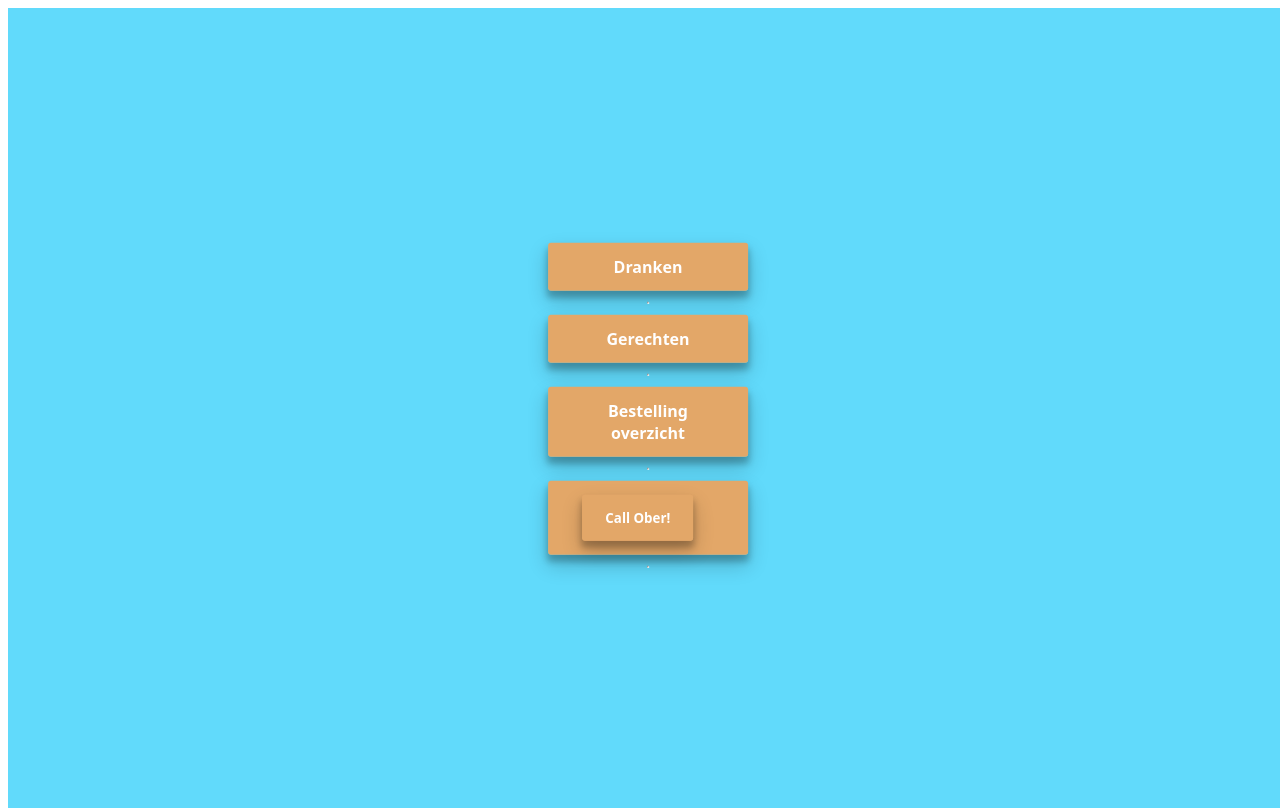
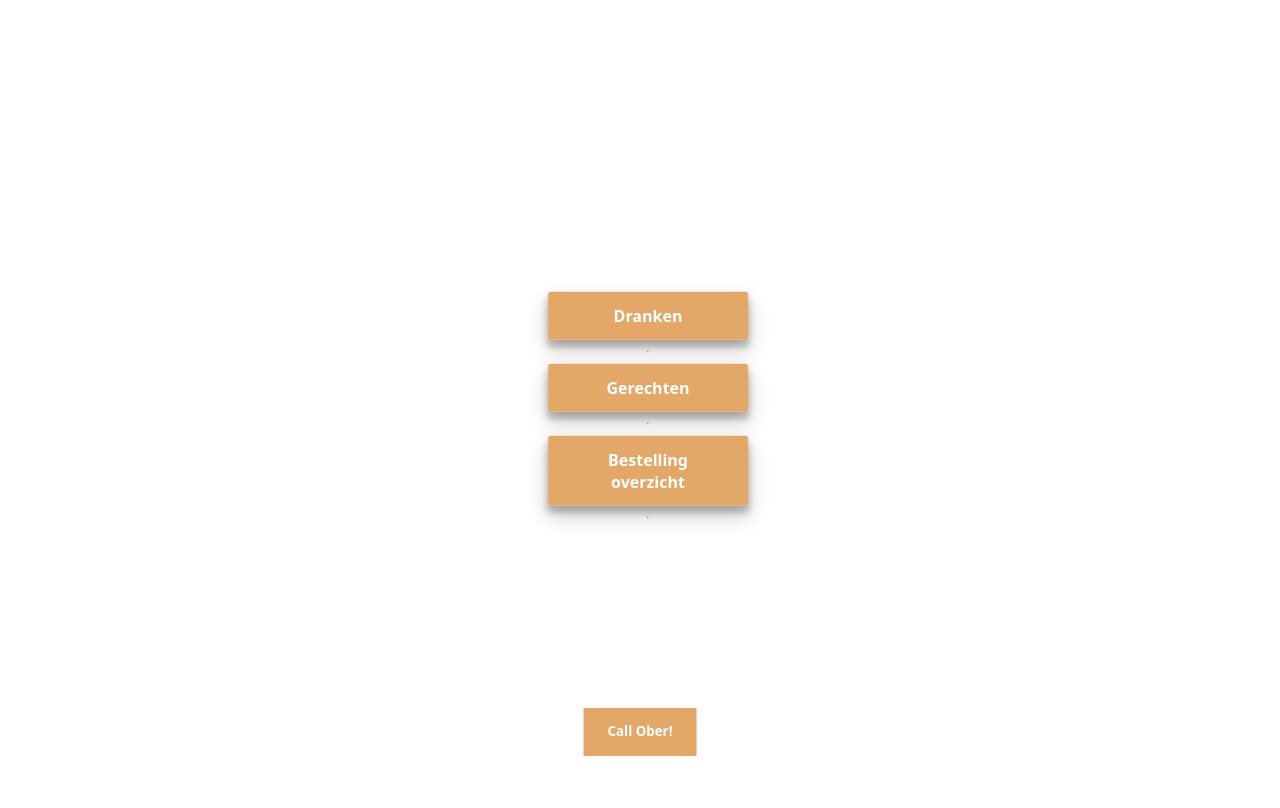
Before and after one commit to Luca1g40/Happlication, a React (Create React App) app in the folder src/frontend/frontendhapp/src/: page /Home in a window 1280 px wide. Built offline with nearby package versions, Linux system fonts and the light colour scheme; the HTML template or start-up script is replaced by a standard one.

Commit message:
gast pagina styling afgemaakt. popup verplaatst van rechts naar midden boven.

```diff
--- a/src/frontend/frontendhapp/src/components/administration/Notifications.js
+++ b/src/frontend/frontendhapp/src/components/administration/Notifications.js
@@ -11,8 +11,19 @@ function Notifications(){
 
     return (
         <>
-            <button  onClick={() => { KlantHeeftHulpNodig(tableid); notify();}} className="button call-ober-knop">Call Ober!</button>
-            <ToastContainer />
+            <button  onClick={() => { KlantHeeftHulpNodig(tableid); notify();}} className="button-ober">Call Ober!</button>
+            <ToastContainer
+                position="top-center"
+                autoClose={5000}
+                hideProgressBar={false}
+                newestOnTop={false}
+                closeOnClick
+                rtl={false}
+                pauseOnFocusLoss
+                draggable
+                pauseOnHover
+                theme="light"
+            />
         </>
     );
 }
--- a/src/frontend/frontendhapp/src/pages/Home.jsx
+++ b/src/frontend/frontendhapp/src/pages/Home.jsx
@@ -11,14 +11,14 @@ export default function Home() {
             <hr></hr>
             <Link className="button navigation-buttons-menu space-around" to="menu/foods">Gerechten</Link>
             <hr></hr>
-            <Link className="button navigation-buttons-menu space-around" to="allorders/208">Bestelling
+            <Link className="button navigation-buttons-menu space-around" to="allorders">Bestelling
                 overzicht</Link>
             <hr></hr>
-            <div className="button navigation-buttons-menu space-around">
-                <Notifications/>
-            </div>
-            <hr></hr>
+        </div>
 
-        </div>
+
+            <Notifications/>
+
+
     </div>
 }
--- a/src/frontend/frontendhapp/src/styles/Home.css
+++ b/src/frontend/frontendhapp/src/styles/Home.css
@@ -41,10 +41,23 @@
     width: 100%;
     height: 100%;
     position: absolute;
-    background-color: #61dafb;
-
 }
 
-.call-ober-knop{
 
+.button-ober {
+    background-color: #e3a768;
+    border: 1px solid transparent;
+    color: #fff;
+    cursor: pointer;
+    display: inline-flex;
+    font-family: system-ui, -apple-system, system-ui, "Helvetica Neue", Helvetica, Arial, sans-serif;
+    font-weight: 600;
+    min-height: 3rem;
+    padding: calc(0.875rem - 1px) calc(1.5rem - 1px);
+
+    position: fixed;
+    left: 50%;
+    bottom: 20px;
+    transform: translate(-50%, -50%);
+    margin: 0 auto;
 }
```
